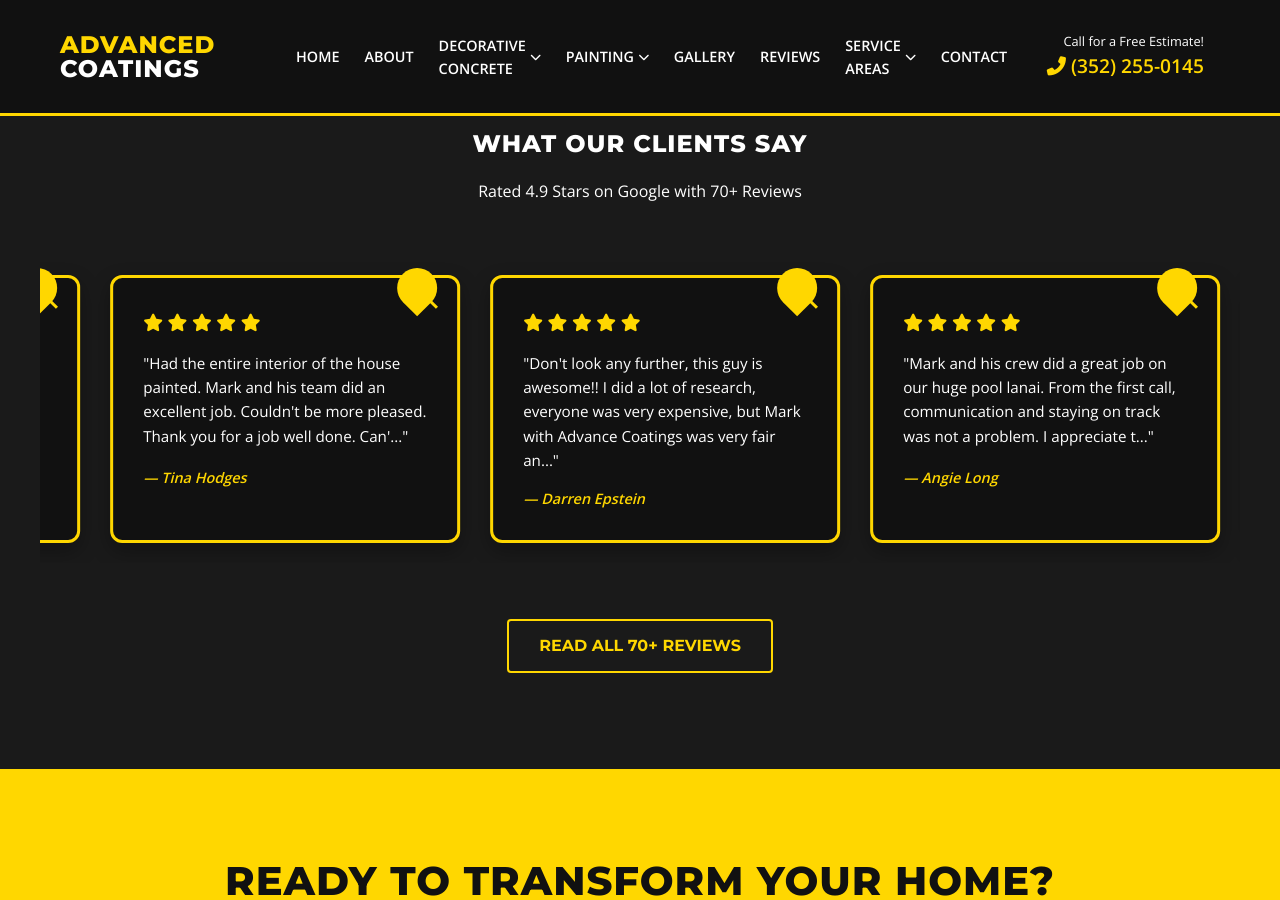
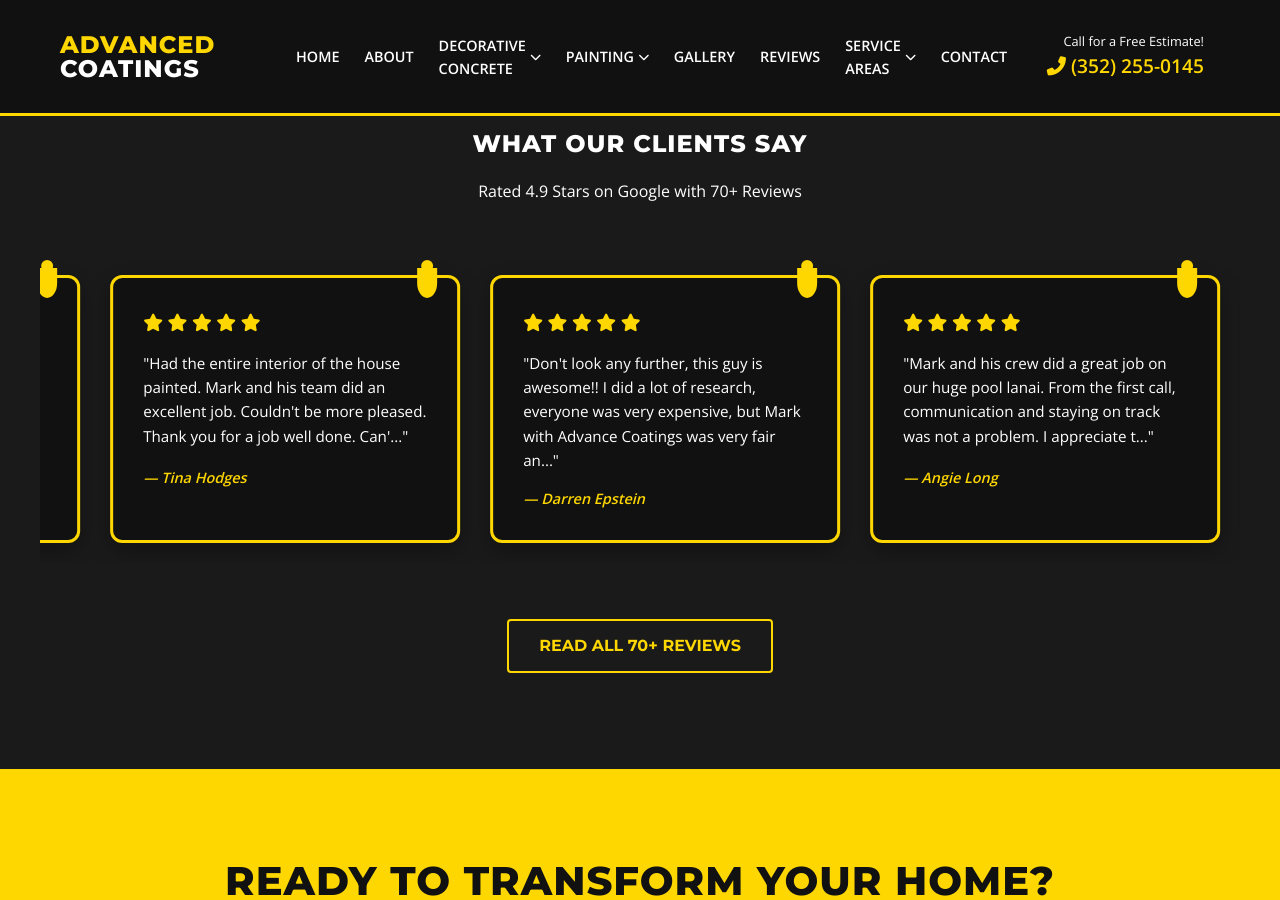
Before and after one commit to JamesBrownR/Advance-Coatings, a Jekyll site: the page built from index.html, in a window 1280 px wide and 900 px high, scrolled down 4477 px. Built offline with Jekyll 4.4.1, drawn with Linux system fonts in a browser that asks for light colours.

Commit message:
Update styles.html

```diff
--- a/_includes/styles.html
+++ b/_includes/styles.html
@@ -736,27 +736,27 @@
   }
 
   /* Paint brush accent on review cards */
-  .paint-brush-accent {
+ .paint-brush-accent {
     position: absolute;
     top: -10px;
     right: 20px;
-    width: 40px;
-    height: 40px;
+    width: 20px;
+    height: 30px;
     background: var(--primary-yellow);
-    border-radius: 50% 50% 50% 0;
-    transform: rotate(-45deg);
-  }
+    border-radius: 0 0 50% 50%;
+}
 
-  .paint-brush-accent::before {
+.paint-brush-accent::before {
     content: '';
     position: absolute;
-    bottom: -8px;
+    top: -8px;
     left: 50%;
     transform: translateX(-50%);
-    width: 3px;
-    height: 15px;
+    width: 12px;
+    height: 12px;
     background: var(--primary-yellow);
-  }
+    border-radius: 50%;
+}
 
   .review-card-scroll .stars {
     color: var(--primary-yellow);
```
